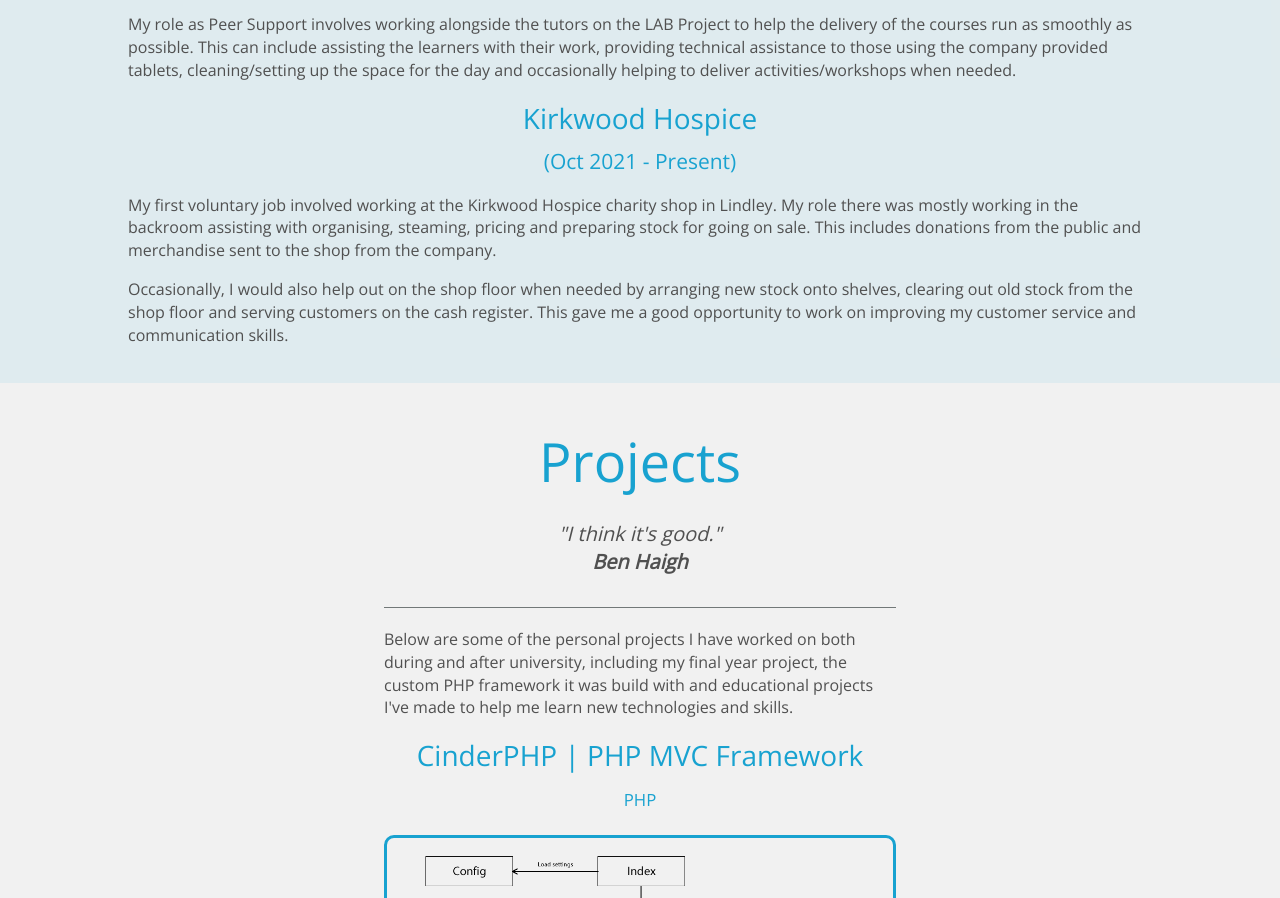
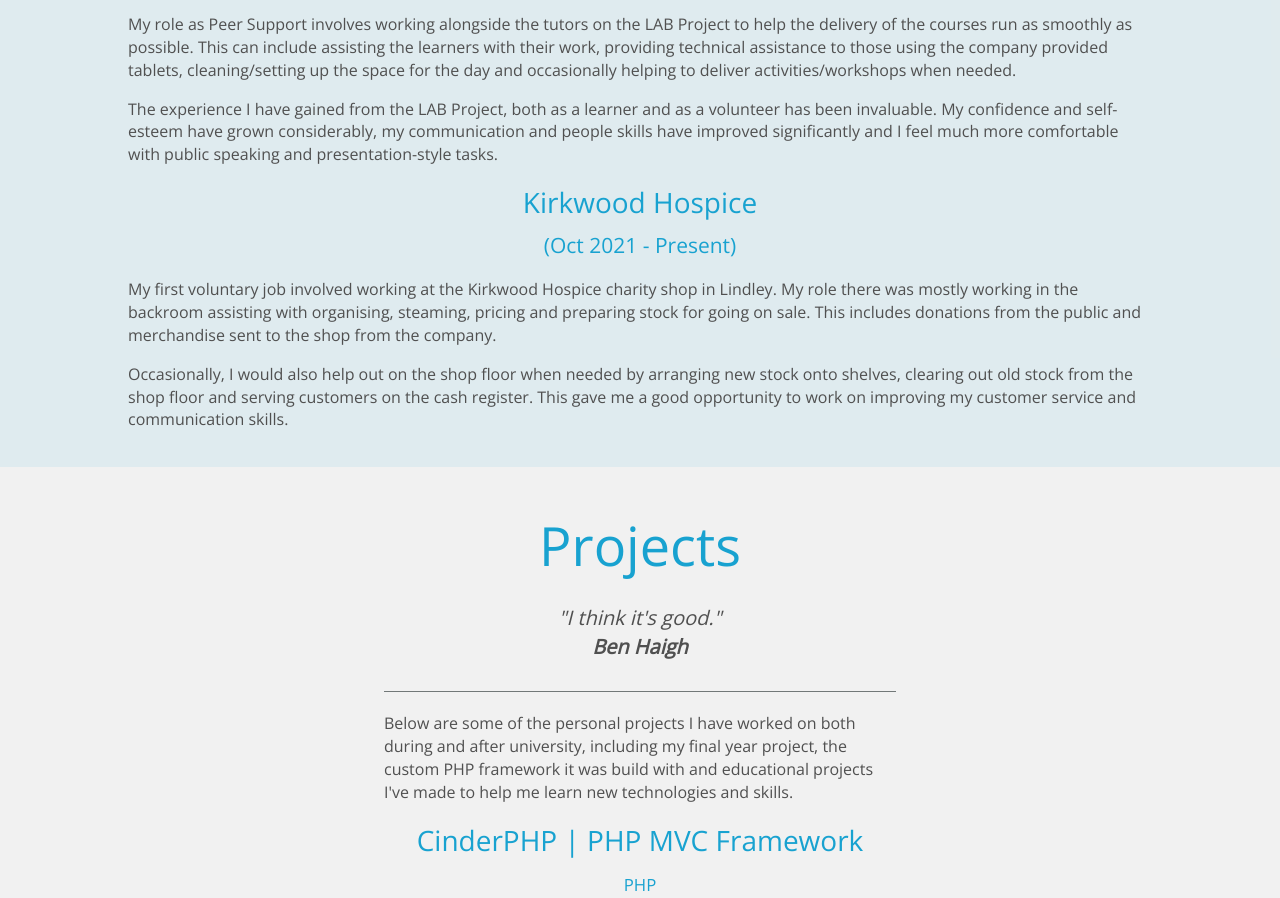
Before and after one commit to AaronMoorhouse/onlinecv, a plain HTML site: page index.html in a window 1280 px wide. Shown: the part 7009-7907 px from the top of the page. Drawn offline with nearby package versions, Linux system fonts and the light colour scheme.

Commit message:
Added extra paragraph to Proper Job section

```diff
--- a/index.html
+++ b/index.html
@@ -572,6 +572,11 @@
 				This can include assisting the learners with their work, providing technical assistance to those using the company provided tablets, cleaning/setting up
 				the space for the day and occasionally helping to deliver activities/workshops when needed.
 			</p>
+			<p>
+				The experience I have gained from the LAB Project, both as a learner and as a volunteer has been invaluable. My confidence and self-esteem have grown
+				considerably, my communication and people skills have improved significantly and I feel much more comfortable with public speaking and presentation-style
+				tasks.
+			</p>
 			<h3>Kirkwood Hospice<br><span style="font-size: 0.75em;">(Oct 2021 - Present)</span></h3>
 			<p>
 				My first voluntary job involved working at the Kirkwood Hospice charity shop in Lindley. My role there was mostly working in the backroom assisting
```
